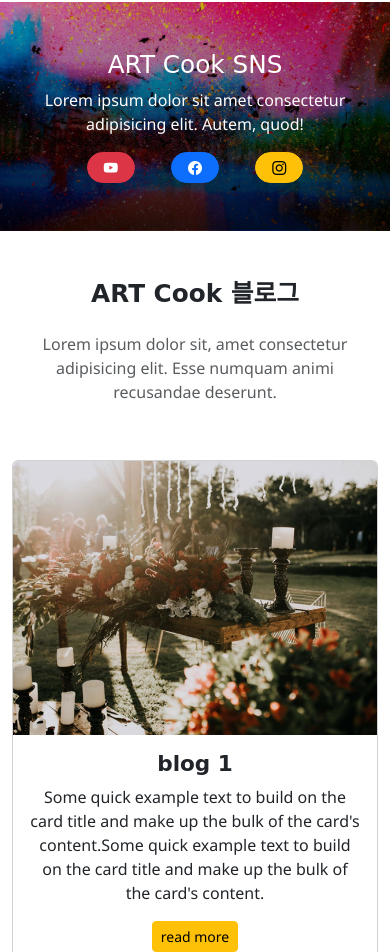
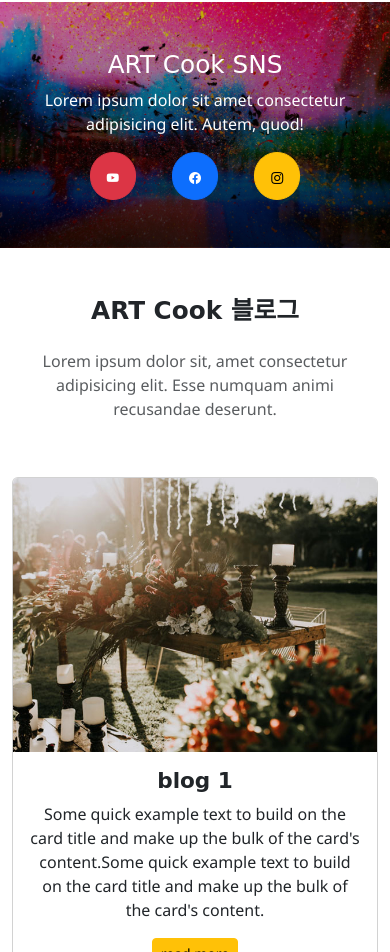
Before and after one commit to lwonbi/cook, a plain HTML site: page index.html in a window 390 px wide. Shown: the part 5977-6929 px from the top of the page. Drawn offline with nearby package versions, Linux system fonts and the light colour scheme; a web font is replaced by a local one.

Commit message:
btn-size, margin,paddig update
btn-size, margin,paddig update

```diff
--- a/css/style.css
+++ b/css/style.css
@@ -9,6 +9,11 @@
 @media (min-width:768px) and (max-width:1024px) {
     .servicetext{
         font-size: 24px;
+    }
+}
+@media (min-width:300px) and (max-width:400px) {
+    .bi-t{
+        font-size: 12px;
     }
 }
 
--- a/index.html
+++ b/index.html
@@ -193,9 +193,9 @@
             <h2>ART Cook SNS</h2>
             <p>Lorem ipsum dolor sit amet consectetur adipisicing elit. Autem, quod!</p>
             <div>
-                <a class="btn btn-danger btn-sm rounded-pill btn-lg mx-3 px-3" href="http://www.youtube.com/@it4230" target="_blank"><i class="bi bi-youtube"></i></a>
-                <a class="btn btn-primary btn-sm rounded-pill btn-lg mx-3 px-3" href="#" target="_blank"><i class="bi bi-facebook"></i></a>
-                <a class="btn btn-warning btn-sm rounded-pill btn-lg mx-3 px-3" href="#" target="_blank"><i class="bi bi-instagram"></i></a>
+                <a class="btn btn-danger rounded-pill btn-lg mx-3 px-3" href="http://www.youtube.com/@it4230" target="_blank"><i class="bi bi-youtube bi-t"></i></a>
+                <a class="btn btn-primary rounded-pill btn-lg mx-3 px-3" href="#" target="_blank"><i class="bi bi-facebook bi-t"></i></a>
+                <a class="btn btn-warning rounded-pill btn-lg mx-3 px-3" href="#" target="_blank"><i class="bi bi-instagram bi-t"></i></a>
             </div>
         </div>
     </section>
```
